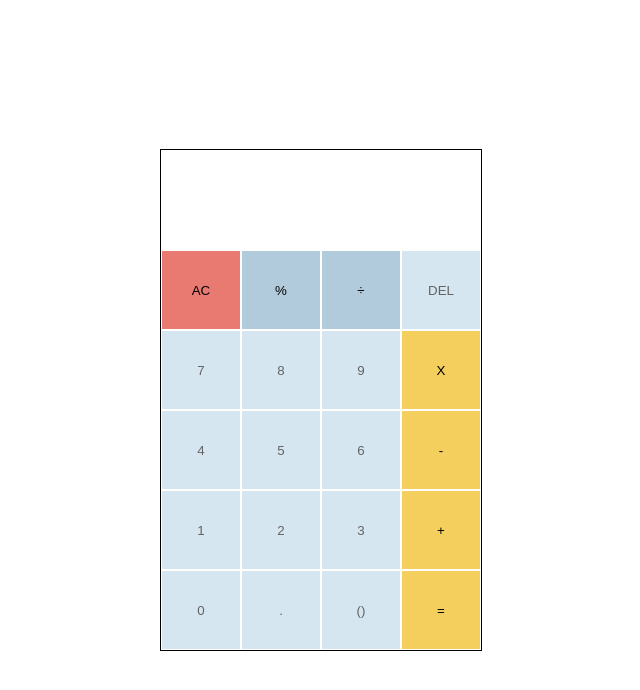
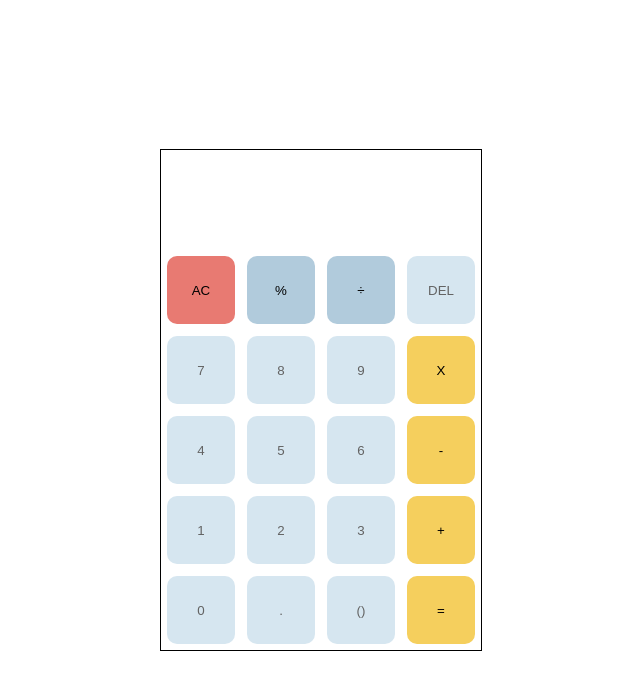
Before and after one commit to D4vc-198/Calculadora, a React (Create React App) app: page / in a window 1280 px wide. Shown: the top 690 px of the page, without its empty margins (319-959 px from the left). Built offline with nearby package versions, Linux system fonts and the light colour scheme.

Commit message:
buttons margin fixed

```diff
--- a/src/styles/App.css
+++ b/src/styles/App.css
@@ -8,7 +8,7 @@ body {
 .calculator-container {
   width: 320px;
   height: 500px;
-  background-color: red;
+  background-color: #FFF;
   border: 1px solid #000;
 }
 
--- a/src/styles/CustomButton.css
+++ b/src/styles/CustomButton.css
@@ -7,24 +7,36 @@
 
 
 .custom-btn {
-    width: 80px;
-    height: 80px;
-    border: 1px solid #FFF;
+    width: 68px;
+    height: 68px;
+    border: none;
+    border-radius: 10px;
+    margin: 6px;
+    /* el margin lo hacen la suma de lo que se le resta al width y height */
+    /*
+    arriba(height) = 6
+    abajo(height) = 6
+    TOTAL = 12
+
+    izquierda(width) = 6
+    derecha(width) = 6
+    TOTAL = 12
+    */
 }
 
-.btn-number{
+.btn-number {
     color: #636363;
     background-color: var(--Bg-btn-number);
 }
 
-.btn-operation-basic{
+.btn-operation-basic {
     background-color: var(--Bg-btn-operation-basic);
 }
 
-.btn-operation-advanced{
+.btn-operation-advanced {
     background-color: var(--Bg-btn-operation-advanced);
 }
 
-.btn-action{
+.btn-action {
     background-color: var(--Bg-btn-action);
 }
```
